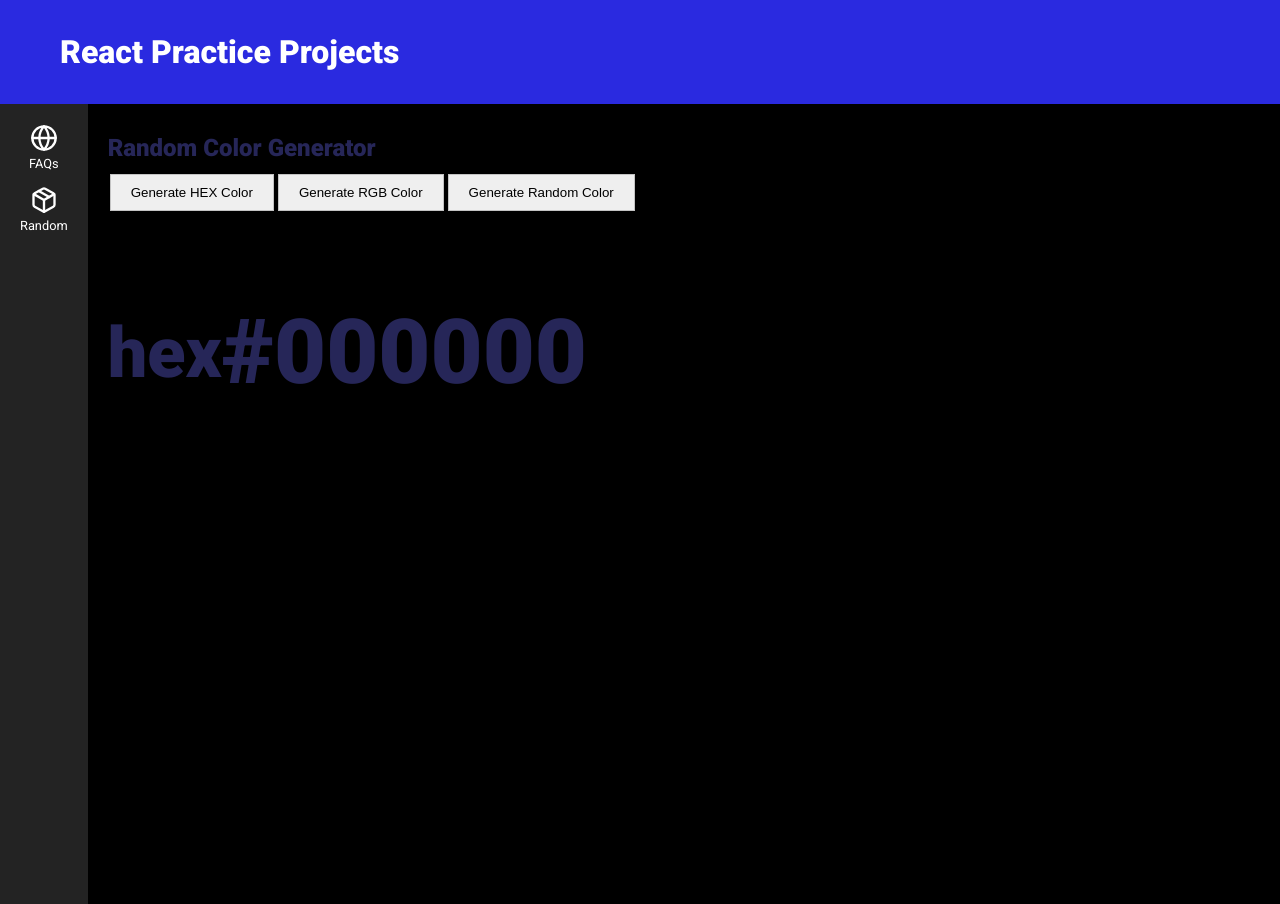
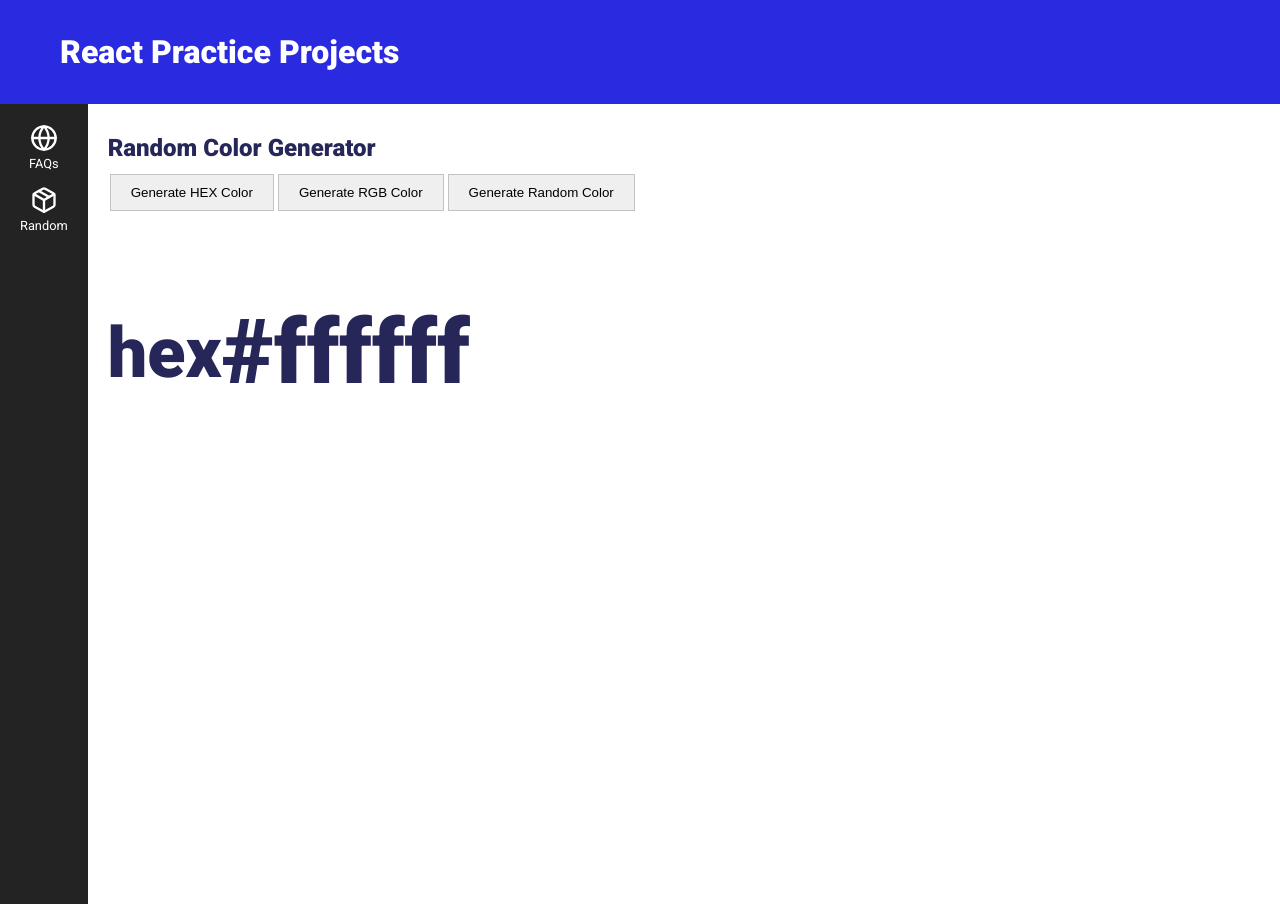
Before and after one commit to leviduncan/react_practice_projects, a React (Vite) app: page /random in a window 1280 px wide. Built offline with nearby package versions, Linux system fonts and the light colour scheme.

Commit message:
UI update

```diff
--- a/src/components/random-color/index.jsx
+++ b/src/components/random-color/index.jsx
@@ -3,7 +3,7 @@ import "./style.css"
 
 const RandomColor = () => {
     const [typeOfColor, setTypeOfColor] = useState('hex')
-    const [color, setColor] = useState('#000000')
+    const [color, setColor] = useState('#ffffff')
 
     const randomColorUtility = (length) => {
         return Math.floor(Math.random() * length)
```
